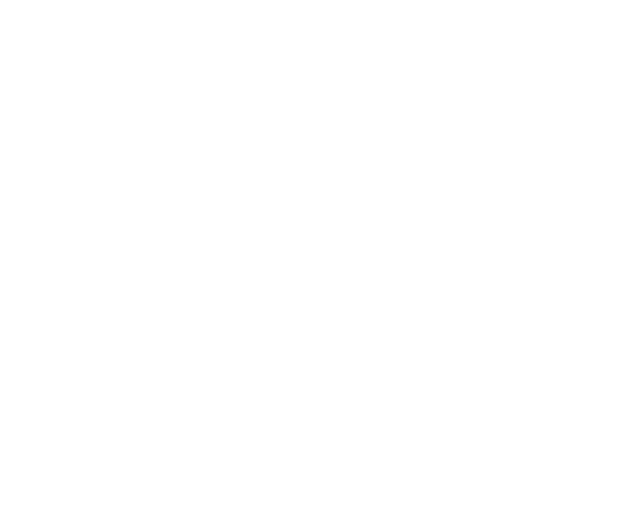
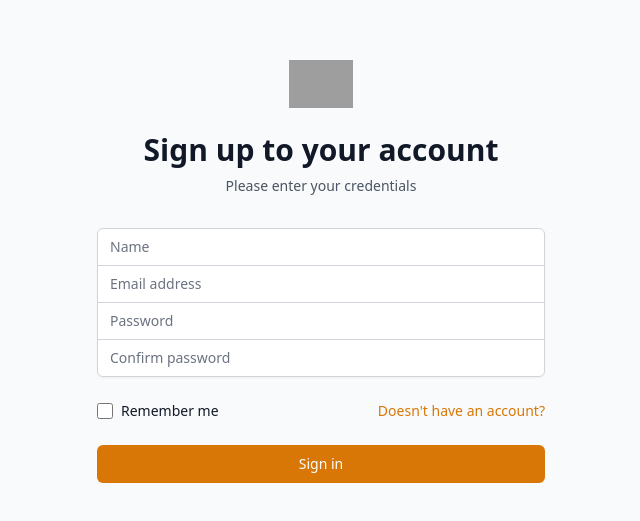
Before and after one commit to FrankBatista1/AutoPlanner-client-project, a React (Create React App) app: page /signup in a window 1280 px wide. Shown: the part 129-650 px from the top of the page, without its empty margins (319-959 px from the left). Built offline with nearby package versions, Linux system fonts and the light colour scheme; grey boxes are pictures that could not be loaded.

Commit message:
Sign up page working

```diff
--- a/src/App.js
+++ b/src/App.js
@@ -2,7 +2,7 @@
 import { BrowserRouter, Switch, Route} from 'react-router-dom';
 import HomePage from './views/HomePage'
 import LoginPage from './views/LoginPage'
-
+import SignUpPage from './views/SignUpPage';
 
 function App() {
   return (
@@ -10,9 +10,11 @@
     <Switch>
       <Route exact path="/" component={HomePage}></Route>
       <Route exact path="/login" component={LoginPage}></Route>
+      <Route exact path="/signup" component={SignUpPage}></Route>
     </Switch>
    </BrowserRouter>
   );
 }
 
+
 export default App;
--- a/src/views/LoginPage.js
+++ b/src/views/LoginPage.js
@@ -13,7 +13,6 @@
       history.push("/calendar");
     }
   }, [history]);
-
   const loginHandler = async (e) => {
     e.preventDefault();
     const config = {
@@ -39,6 +38,7 @@
       }, 5000);
     }
   };
+
   return (
     <div className="min-h-screen flex items-center justify-center bg-gray-50 py-12 px-4 sm:px-6 lg:px-8">
       <div className="max-w-md w-full space-y-8">
@@ -59,7 +59,7 @@
           <input type="hidden" name="remember" defaultValue="true" />
           <div className="rounded-md shadow-sm -space-y-px">
             <div>
-              <label htmlFor="email-address" className="sr-only">
+              <label className="sr-only">
                 Email address
               </label>
               <input
@@ -73,7 +73,7 @@
               />
             </div>
             <div>
-              <label htmlFor="password" className="sr-only">
+              <label className="sr-only">
                 Password
               </label>
               <input
--- /dev/null
+++ b/src/views/SignUpPage.js
@@ -0,0 +1,160 @@
+import { useState } from "react";
+import { Link } from "react-router-dom";
+import axios from "axios";
+
+const SignUpPage = ({ history }) => {
+  const apiUrl = process.env.REACT_APP_API_URL;
+  const [error, setError] = useState("");
+  const [name, setName] = useState("");
+  const [email, setEmail] = useState("");
+  const [password, setPassword] = useState("");
+  const [confirmPassword, setConfirmPassword] = useState("");
+
+  const signUpHandler = async (e) => {
+    e.preventDefault();
+    if (password !== confirmPassword) {
+      setError("Passwords don't match");
+      setTimeout(() => {
+        setError("");
+      }, 5000);
+    } else {
+      const config = {
+        header: {
+          "Content-Type": "application/json",
+        },
+      };
+
+      try {
+        const { data } = await axios.post(
+          `${apiUrl}/auth/signup`,
+          { name, email, password },
+          config
+        );
+
+        localStorage.setItem("authToken", data.token);
+
+        history.push("/calendar");
+      } catch (error) {
+        setError(error.response.data.error);
+        setTimeout(() => {
+          setError("");
+        }, 10000);
+      }
+    }
+  };
+
+  return (
+    <div>
+      <div className="min-h-screen flex items-center justify-center bg-gray-50 py-12 px-4 sm:px-6 lg:px-8">
+        <div className="max-w-md w-full space-y-8">
+          <div>
+            <img
+              className="mx-auto h-12 w-auto"
+              src="https://res.cloudinary.com/duscflsvf/image/upload/v1633316619/International_Marathon_Running_Shoe_Logo_2_xznkd8.png"
+              alt="Workflow"
+            />
+            <h2 className="mt-6 text-center text-3xl font-extrabold text-gray-900">
+              Sign up to your account
+            </h2>
+            <p className="mt-2 text-center text-sm text-gray-600">
+              {error ? (
+                <span style={{ color: "rgb(209, 2, 20)" }}>{error}</span>
+              ) : (
+                <span>Please enter your credentials</span>
+              )}
+            </p>
+          </div>
+          <form onSubmit={signUpHandler} className="mt-8 space-y-6">
+            <input type="hidden" name="remember" defaultValue="true" />
+            <div className="rounded-md shadow-sm -space-y-px">
+              <div>
+                <label className="sr-only">Name</label>
+                <input
+                  onChange={(e) => setName(e.target.value)}
+                  name="name"
+                  value={name}
+                  id="userName"
+                  type="text"
+                  className="appearance-none rounded-none relative block w-full px-3 py-2 border border-gray-300 placeholder-gray-500 text-gray-900 rounded-t-md focus:outline-none focus:ring-yellow-500 focus:border-yellow-500 focus:z-10 sm:text-sm"
+                  placeholder="Name"
+                />
+              </div>
+              <div>
+                <label className="sr-only">Email address</label>
+                <input
+                  onChange={(e) => setEmail(e.target.value)}
+                  name="email"
+                  value={email}
+                  id="email-address"
+                  type="email"
+                  className="appearance-none rounded-none relative block w-full px-3 py-2 border border-gray-300 placeholder-gray-500 text-gray-900 rounded-m-md focus:outline-none focus:ring-yellow-500 focus:border-yellow-500 focus:z-10 sm:text-sm"
+                  placeholder="Email address"
+                />
+              </div>
+              <div>
+                <label className="sr-only">Password</label>
+                <input
+                  onChange={(e) => setPassword(e.target.value)}
+                  name="password"
+                  value={password}
+                  type="password"
+                  placeholder="Password"
+                  id="password"
+                  required
+                  className="appearance-none rounded-none relative block w-full px-3 py-2 border border-gray-300 placeholder-gray-500 text-gray-900 rounded-m-md focus:outline-none focus:ring-yellow-500 focus:border-yellow-500 focus:z-10 sm:text-sm"
+                />
+              </div>
+              <div>
+                <label className="sr-only">Confirm Password</label>
+                <input
+                  onChange={(e) => setConfirmPassword(e.target.value)}
+                  name="confirmPassword"
+                  value={confirmPassword}
+                  type="password"
+                  placeholder="Confirm password"
+                  id="password"
+                  required
+                  className="appearance-none rounded-none relative block w-full px-3 py-2 border border-gray-300 placeholder-gray-500 text-gray-900 rounded-b-md focus:outline-none focus:ring-yellow-500 focus:border-yellow-500 focus:z-10 sm:text-sm"
+                />
+              </div>
+            </div>
+
+            <div className="flex items-center justify-between">
+              <div className="flex items-center">
+                <input
+                  id="remember-me"
+                  name="remember-me"
+                  type="checkbox"
+                  className="h-4 w-4 text-yellow-600 focus:ring-yellow-500 border-gray-300 rounded"
+                />
+                <label
+                  htmlFor="remember-me"
+                  className="ml-2 block text-sm text-gray-900"
+                >
+                  Remember me
+                </label>
+              </div>
+
+              <div className="text-sm">
+                <Link
+                  to="/login"
+                  className="font-medium text-yellow-600 hover:text-yellow-500"
+                >
+                  Doesn't have an account?
+                </Link>
+              </div>
+            </div>
+
+            <div>
+              <button type="submit" className="group relative w-full flex justify-center py-2 px-4 border border-transparent text-sm font-medium rounded-md text-white bg-yellow-600 hover:bg-yellow-700 focus:outline-none focus:ring-2 focus:ring-offset-2 focus:ring-yellow-500">
+                Sign in
+              </button>
+            </div>
+          </form>
+        </div>
+      </div>
+    </div>
+  );
+};
+
+export default SignUpPage;
```
